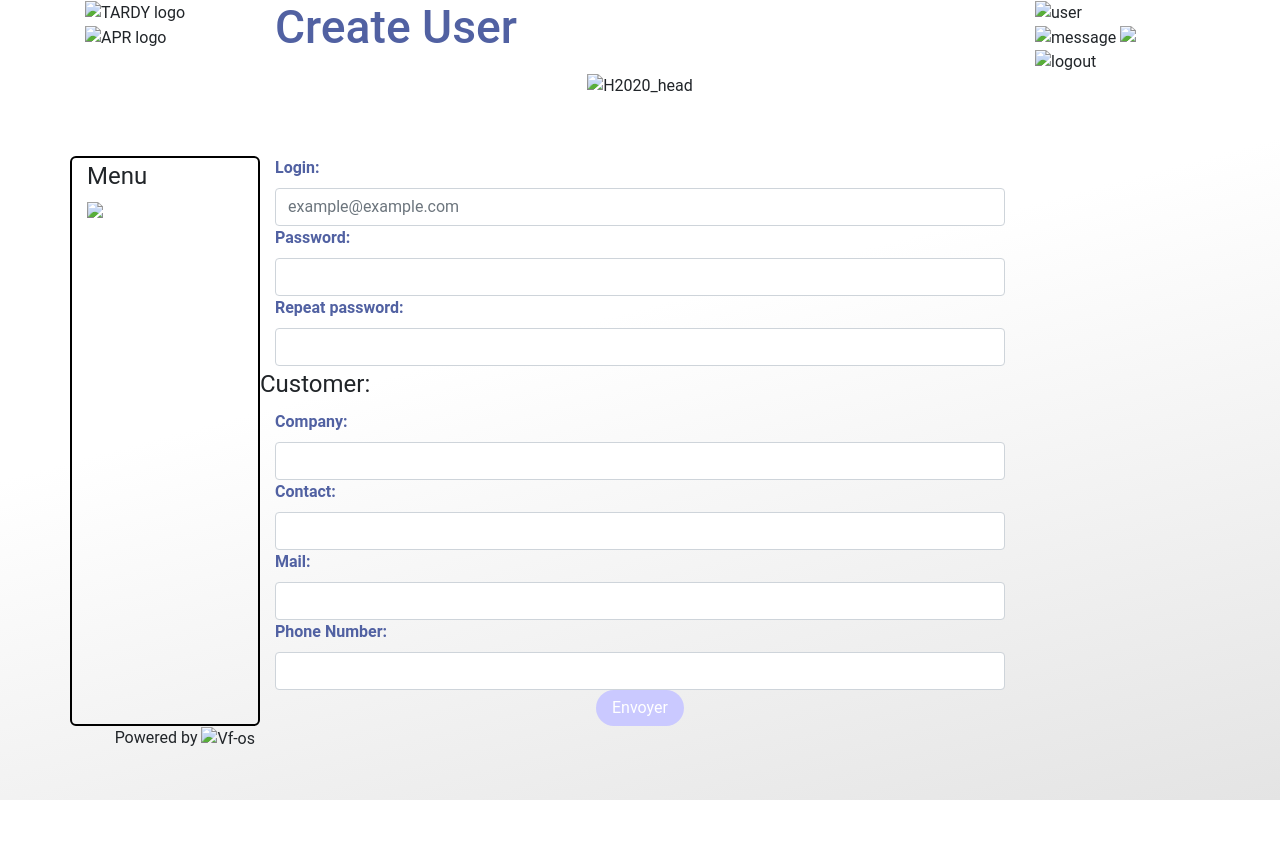
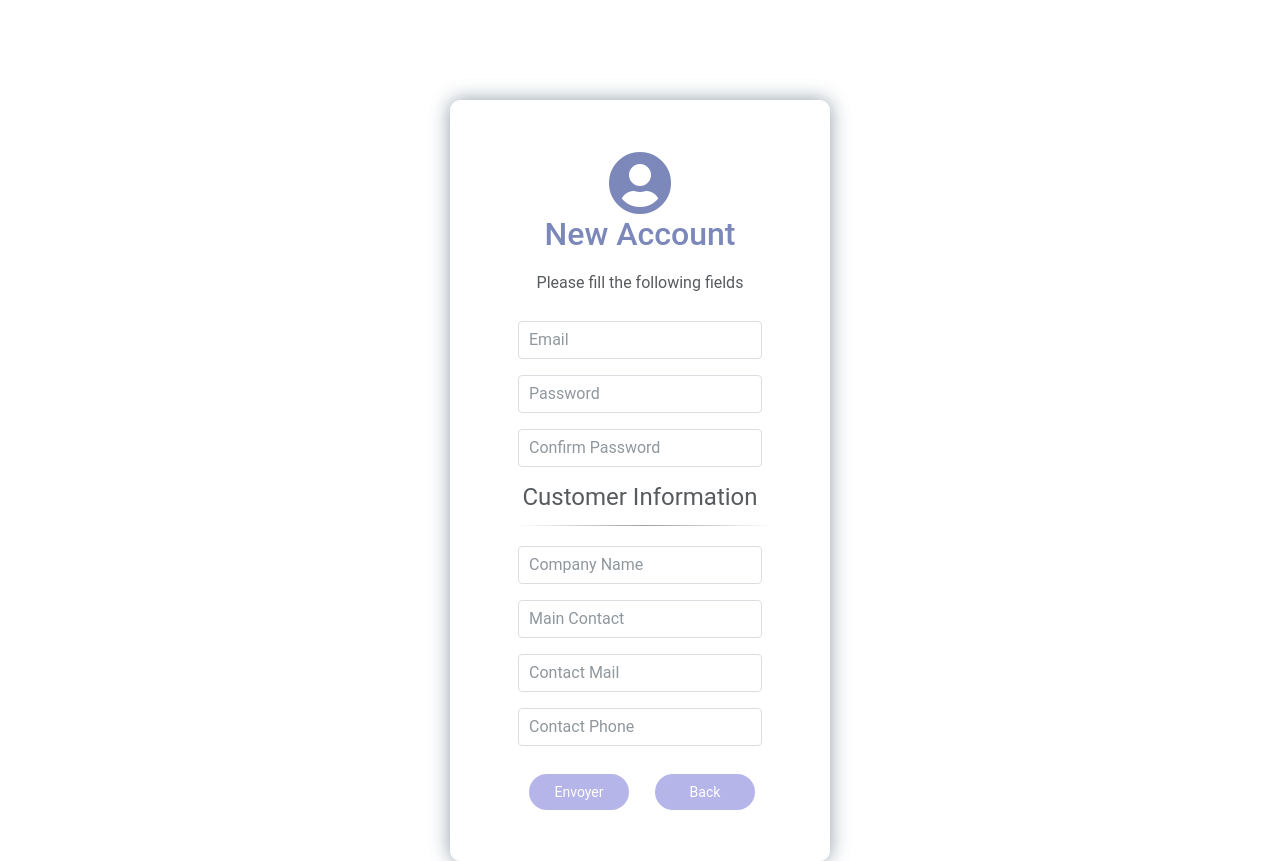
Before and after one commit to locoste/Vapp1, a plain HTML site: page View/CreateUser.html in a window 1280 px wide. Before the commit the page ends 800 px from the top, so only its background shows below. Drawn offline with nearby package versions, Linux system fonts and the light colour scheme; files whose address does not match are found by name.

Commit message:
Charte Graphique v1

```diff
--- a/View/CreateUser.html
+++ b/View/CreateUser.html
@@ -7,91 +7,105 @@
     <link rel="stylesheet" href="https://use.fontawesome.com/releases/v5.7.0/css/all.css" integrity="sha384-lZN37f5QGtY3VHgisS14W3ExzMWZxybE1SJSEsQp9S+oqd12jhcu+A56Ebc1zFSJ" crossorigin="anonymous">
   </head>
 <script src="https://ajax.googleapis.com/ajax/libs/angularjs/1.7.5/angular.min.js"></script>
-<body>
+<body class="login_page">
 <div ng-app="Project">
 	<div ng-controller="NewUser">
 		   <div class="container">
-		<div class="row">
-			<div class="col-lg-2">
-				<div style="width: 180px; height: 140px;">
-					<img style="width: 180px; height: 70px;" alt="TARDY logo" src="./images/tardy-logo.jpg">
-					<img style="width: 180px; height: 70px;" alt="APR logo" src="./images/APR-QD.jpg">
+    		<div class="row justify-content-center blankspace50">
+    			<p></p>
+    		</div>
+    		 <div class="row justify-content-center blankspace50">
+    			<p></p>
     		</div>
     		</div>
-			<div class="col-lg-8" style="text-align: center">
-				<h1><big><big>Create User</big></big></h1>
-				<img alt="H2020_head" src="./images/bandeau.jpg">
+    	  <div class="container">
+    		<div class="row justify-content-center">
+    			<div class="col-lg-4 login_container" style="border:1px solid white;">
+    				<div class="row justify-content-center blankspace50">
+    					<p></p>
     				</div>
-			<div class="col-lg-2">
-				<div class="row">
-					<div class="col-lg-12">
-						{{User}}
-						<img alt="user" src="./images/user.jpg" style="width: 50px; height: 50px;">
+   				<center><i class="fas fa-user-circle fa-4x"></i></center>
+    				<div class="row justify-content-center">
+    					<center><h1>New Account</h1></center>
     				</div>
-					<div class="col-lg-12">
-						<img alt="message" src="./images/message.jpg" style="width: 50px; height: 50px;">
-						<a href="Accueil.html"><img alt="home" src="./images/home.jpg" style="width: 50px; height: 50px;"></a>
-						<img alt="logout" src="./images/signout.jpg" style="width: 50px; height: 50px;">
+
+    				<div class="row justify-content-center blankspace50">
+    					<center>Please fill the following fields</center>
+    				</div>
+
+
+    				<div class="row justify-content-center">
+    					<center><input id="Login" type="email" class="form-control" placeholder="Email" ng-model="login" required style="padding-left: 10px;"></center>
+    				</div>
+
+    				<div class="row justify-content-center">
+    					<p></p>
+    				</div>
+
+    				<div class="row justify-content-center">
+    					<center><input id="passord" type="password" class="form-control" placeholder="Password" ng-model="password" required  style="padding-left: 10px;"></center>
+    				</div>
+
+    				<div class="row justify-content-center">
+    					<p></p>
+    				</div>
+
+    				<div class="row justify-content-center blankspace50">
+    					<center><input id="repeatpassword" type="password" class="form-control" placeholder="Confirm Password" ng-model="repeatpassword" required style="padding-left: 10px;"></center>
+    				</div>
+
+    				<div class="row justify-content-center">
+    					<div class="col-lg-10">
+    						<center><legend>Customer Information</legend></center>
+    					<div class="sep_line"></div>
     					</div>
     				</div>
+
+    				<div class="row justify-content-center">
+    					<center><input id="Company" type="text" class="form-control" placeholder="Company Name" ng-model="company" required style="padding-left: 10px;"></center>
+    				</div>
+
+    				<div class="row justify-content-center">
+    					<p></p>
+    				</div>
+
+    				<div class="row justify-content-center">
+    					<center><input id="Contact" type="text" class="form-control" placeholder="Main Contact" ng-model="contact" required style="padding-left: 10px;"></center>
+    				</div>
+
+    				<div class="row justify-content-center">
+    					<p></p>
+    				</div>
+
+    				<div class="row justify-content-center">
+    					<center><input id="Mail" type="text" class="form-control" placeholder="Contact Mail" ng-model="email" required style="padding-left: 10px;"></center>
+    				</div>
+
+    				<div class="row justify-content-center">
+    					<p></p>
+    				</div>
+
+    				<div class="row justify-content-center blankspace50">
+    					<center><input id="Phone" type="text" class="form-control" placeholder="Contact Phone" ng-model="phone_number" required style="padding-left: 10px;"></center>
+    				</div>
+
+    				<div class="row justify-content-center">
+    					<p></p>
+    				</div>
+
+    				<div class="row justify-content-center">
+    					<div class="col-lg-4">
+    					<center><button class="butn" ng-click="createUser()">Envoyer</button></center>
+    					</div>
+    					<div class="col-lg-4">
+    					<center><a href="login.html"><button class="butn">Back</button></a></center>
     					</div>
     				</div>
+
+    				<div class="row justify-content-center blankspace50">
+    					<p></p>
     				</div>
-	<p><big><big></big></big></p>
-	<div class="container">
-		<div class="row">
-			<div class="col-lg-offset-1 col-lg-2" style="border: 2px solid black; border-radius: 6px;">
-				<legend> Menu </legend>
-				<div class="row">
-					<div><a href="login.html">
-						<div class="col-lg-4">
-							<img style="width: 40px; height: 40px;" alt="Add" src="./images/history.jpg">
-						</div>
-						<div class="col-lg-6">
-							<big>Back</big>
-						</div>
-					</a></div>
-				</div>
-			</div>
-			<div class="col-lg-8">
-			<form>
-			    <div class="row">
-			    	<div class="col-lg-12">
-					  	<label for="Login">Login: </label>
-					  	<input id="Login" type="email" class="form-control" placeholder="example@example.com" ng-model="login" required>
-				  	</div>
-				  	<div class="col-lg-12">
-					  	<label for="password">Password: </label>
-					  	<input id="passord" type="password" class="form-control" ng-model="password" required>
-				  	</div>
-				  	<div class="col-lg-12">
-					  	<label for="repeatpassword">Repeat password: </label>
-					  	<input id="repeatpassword" type="password" class="form-control" ng-model="repeatpassword" required>
-				  	</div>
-				  	<legend>Customer: </legend>
-				  	<div class="col-lg-12">
-					  	<label for="Company">Company: </label>
-					  	<input id="Company" type="text" class="form-control" ng-model="company" required>
-				  	</div>
-				  	<div class="col-lg-12">
-					  	<label for="Contact">Contact: </label>
-					  	<input id="Contact" type="text" class="form-control" ng-model="contact" required>
-					</div>
-					<div class="col-lg-12">
-					  	<label for="Mail">Mail: </label>
-					  	<input id="Mail" type="text" class="form-control" ng-model="email" required>
-					</div>
-					<div class="col-lg-12">
-					  	<label for="Phone">Phone Number: </label>
-					  	<input id="Phone" type="text" class="form-control" ng-model="phone_number" required>
-					</div>
-				</div>
-				<center><button ng-click="createUser()">Envoyer</button></center>
-			  </div>
-			  </form>
-			  </div>
-			  <div class="col-lg-2" style="text-align: right;">
-		  	Powered by <img alt="Vf-os" src="./images/vfos-logo-232x85.jpg" style="width: 100px; height: 36px;">
+
     			</div>
     		</div>
     	</div>
```
Lines whose indentation alone changed are shown as unchanged.
